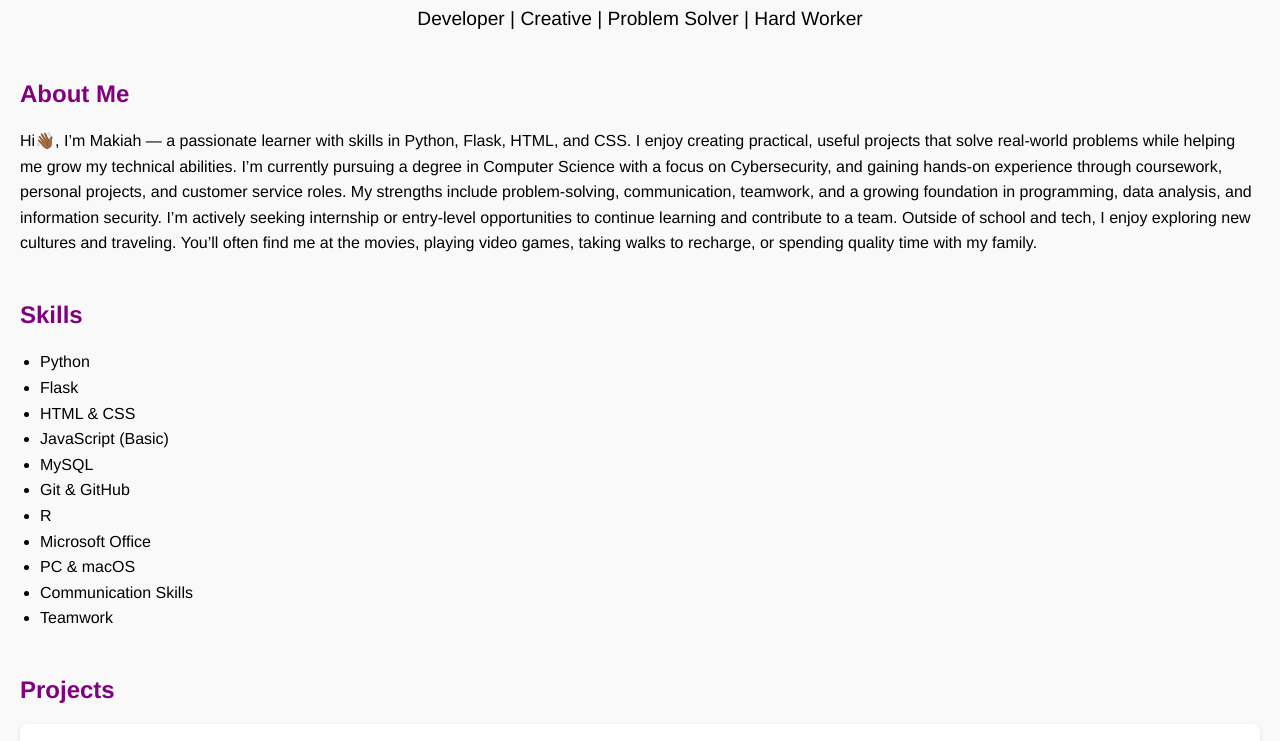
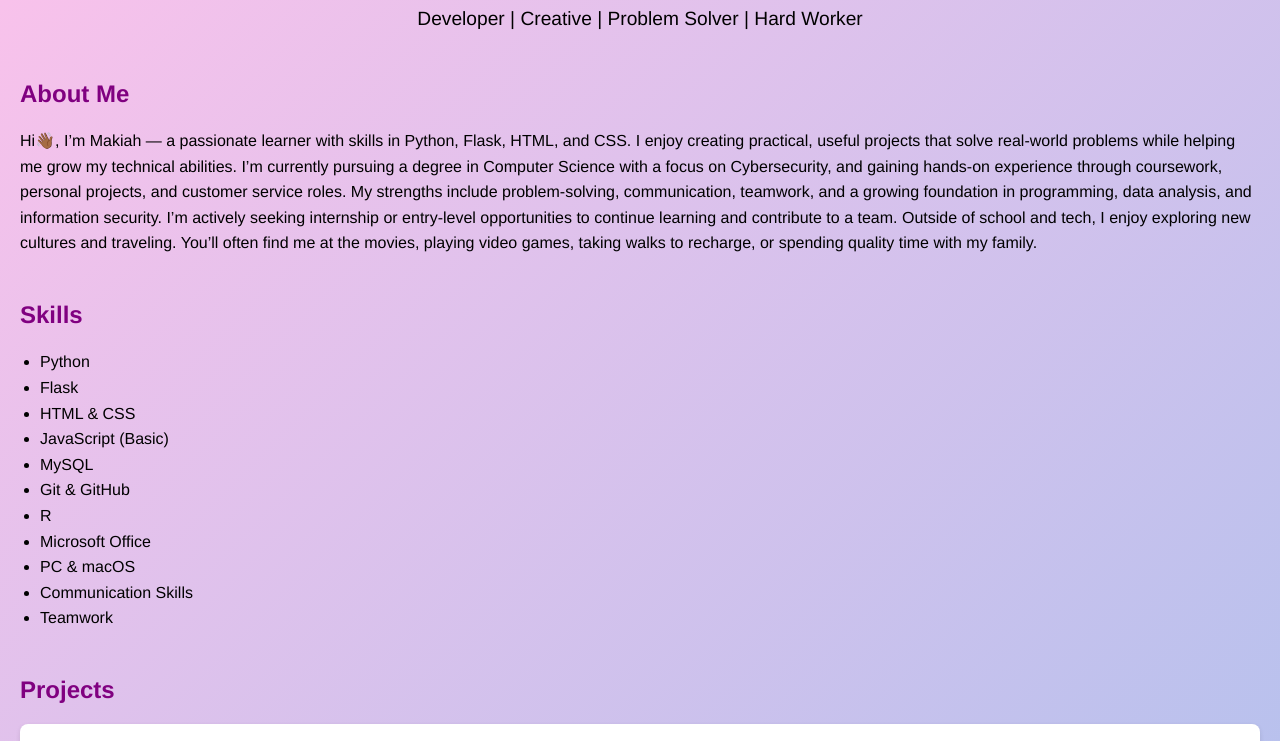
Before and after one commit to Dixonma/dixonma.github.io, a plain HTML site: page index.html in a window 1280 px wide. Shown: the part 90-831 px from the top of the page. Drawn offline with Linux system fonts and the light colour scheme.

Commit message:
Update style.css

```diff
--- a/style.css
+++ b/style.css
@@ -7,7 +7,7 @@
 body {
   font-family: 'Helvetica', sans-serif;
   line-height: 1.6;
-  background-color: #f9f9f9;
+  background: linear-gradient(135deg, #fbc2eb 0%, #a6c1ee 100%);
   color: #purple;
   padding: 20px;
 }
```
